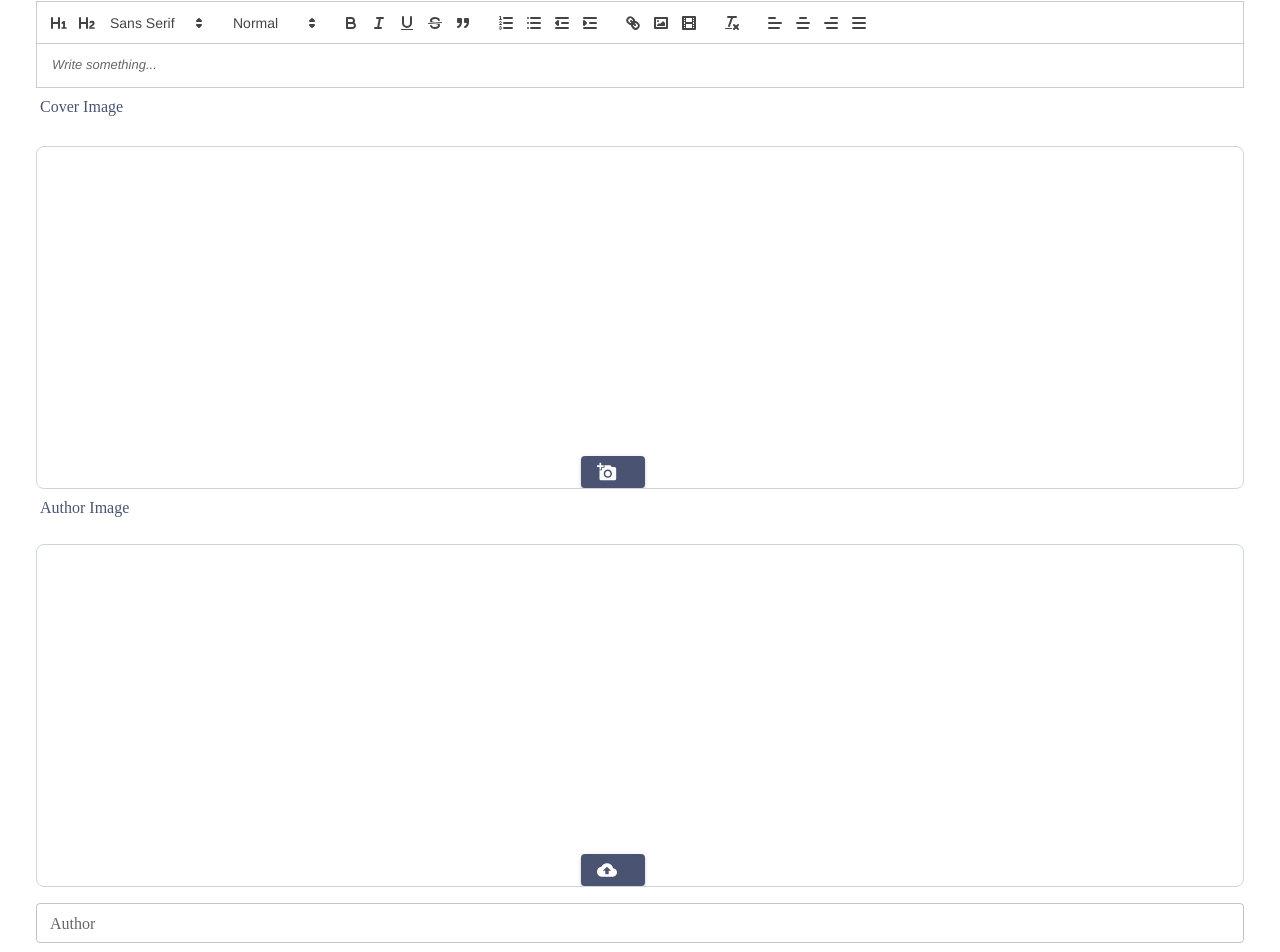
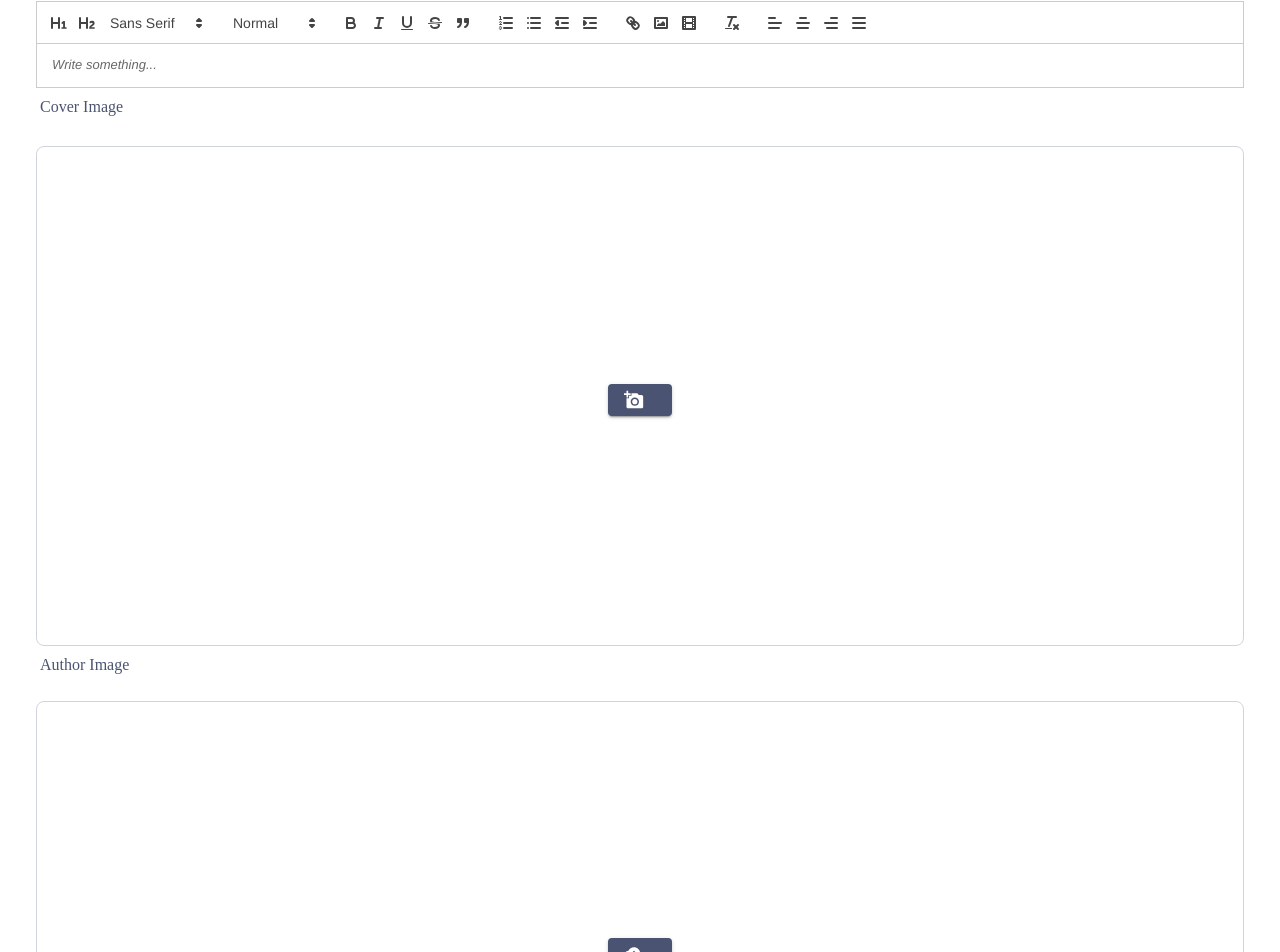
Before and after one commit to Software-Lifecycle-Consultants/slc-open-hms, a Next.js app: page /admin/blog in a window 1280 px wide. Shown: the part 335-1287 px from the top of the page. Built offline with nearby package versions, Linux system fonts and the light colour scheme.

Commit message:
Add some styles to image uploaders and documented both files

```diff
--- a/app/admin/components/blog/BlogForm.tsx
+++ b/app/admin/components/blog/BlogForm.tsx
@@ -1,4 +1,5 @@
-"use client";
+"use client"; // This directive indicates that the component is client-side rendered in Next.js.
+
 import {
   Card,
   Grid,
@@ -8,19 +9,21 @@ import {
   CardContent,
   Typography,
   Box,
-} from "@mui/material";
-import { useState } from "react";
-import dynamic from "next/dynamic";
-import Autocomplete from "@mui/material/Autocomplete";
-import { mulish } from "@/app/fonts";
-import AddAPhotoIcon from "@mui/icons-material/AddAPhoto";
-import { styled } from "@mui/material/styles";
-import CloudUploadIcon from "@mui/icons-material/CloudUpload";
+} from "@mui/material"; // Importing MUI components.
+import { useState } from "react"; // Importing useState hook from React.
+import dynamic from "next/dynamic"; // Importing dynamic for lazy loading.
+import Autocomplete from "@mui/material/Autocomplete"; // Importing Autocomplete component from MUI.
+import { mulish } from "@/app/fonts"; // Importing custom font class.
+import AddAPhotoIcon from "@mui/icons-material/AddAPhoto"; // Importing icon from MUI.
+import { styled } from "@mui/material/styles"; // Importing styled for custom styling.
+import CloudUploadIcon from "@mui/icons-material/CloudUpload"; // Importing icon from MUI.
 
+// Dynamically importing the TextEditor component to enable client-side rendering only.
 const TextEditor = dynamic(() => import("./TextEditor"), {
   ssr: false,
 });
 
+// Interface defining the structure of the blog form values.
 interface BlogFormValues {
   title: string;
   subTitle: string;
@@ -33,6 +36,7 @@ interface BlogFormValues {
   linkedin: string;
 }
 
+// Custom styled component to visually hide the input element.
 const VisuallyHiddenInput = styled("input")({
   clip: "rect(0 0 0 0)",
   clipPath: "inset(50%)",
@@ -45,7 +49,9 @@ const VisuallyHiddenInput = styled("input")({
   width: 1,
 });
 
+// Main BlogForm component.
 const BlogForm: React.FC = () => {
+  // useState hook to manage form values.
   const [formValues, setFormValues] = useState<BlogFormValues>({
     title: "",
     subTitle: "",
@@ -58,22 +64,28 @@ const BlogForm: React.FC = () => {
     linkedin: "",
   });
 
+  // Handler to update form values based on input changes.
   const handleInputChange = (e: React.ChangeEvent<HTMLInputElement>) => {
     const { name, value } = e.target;
     setFormValues({ ...formValues, [name]: value });
   };
 
+  // Handler to update tags array in form values.
   const handleTagsChange = (event: React.ChangeEvent<{}>, value: string[]) => {
     setFormValues({ ...formValues, tags: value });
   };
 
+  // Handler to update body content in form values.
   const handleBodyChange = (body: string) => {
     setFormValues({ ...formValues, bodyContent: body });
   };
 
+  // Handler for form submission.
   const handleSubmit = (e: React.FormEvent) => {
-    e.preventDefault();
-    console.log("Form Values:", formValues);
+    e.preventDefault(); // Prevent default form submission behavior.
+    console.log("Form Values:", formValues); // Log the form values.
+
+    // Reset the form values after submission.
     setFormValues({
       title: "",
       subTitle: "",
@@ -90,7 +102,7 @@ const BlogForm: React.FC = () => {
   return (
     <form onSubmit={handleSubmit}>
       <Card sx={{ marginLeft: "auto", marginRight: "auto" }}>
-        <CardContent>
+        <CardContent sx={{ justifyContent: "center", alignItems: "center" }}>
           <Typography
             variant="h2"
             className={mulish.className}
@@ -111,6 +123,7 @@ const BlogForm: React.FC = () => {
               padding: { xs: "10px 20px 10px 20px" },
             }}
           >
+            {/* Title field */}
             <Grid item>
               <TextField
                 label="Add title"
@@ -123,6 +136,8 @@ const BlogForm: React.FC = () => {
                 onChange={handleInputChange}
               />
             </Grid>
+
+            {/* Sub title field */}
             <Grid item>
               <TextField
                 label="Sub title"
@@ -136,6 +151,7 @@ const BlogForm: React.FC = () => {
               />
             </Grid>
 
+            {/* Tags field */}
             <Grid item>
               <Autocomplete
                 clearIcon={false}
@@ -144,6 +160,7 @@ const BlogForm: React.FC = () => {
                 multiple
                 renderTags={(value, getTagProps) =>
                   value.map((option, index) => (
+                    // eslint-disable-next-line react/jsx-key
                     <Chip label={option} {...getTagProps({ index })} />
                   ))
                 }
@@ -154,6 +171,8 @@ const BlogForm: React.FC = () => {
                 value={formValues.tags}
               />
             </Grid>
+
+            {/* TextEditor component for rich text editing */}
             <Grid item>
               <TextEditor
                 onBodyChange={handleBodyChange}
@@ -174,7 +193,6 @@ const BlogForm: React.FC = () => {
               Cover Image
             </Typography>
           </Grid>
-
           <Grid
             container
             spacing={{ xs: 1, sm: 2, md: 2 }}
@@ -184,18 +202,34 @@ const BlogForm: React.FC = () => {
               marginBottom: "20px",
             }}
           >
-            <Grid item xs={12} sm={12} md={12} lg={12}>
+            {/* Cover Image Upload */}
+            <Grid
+              item
+              xs={12}
+              sm={12}
+              md={12}
+              lg={12}
+              sx={{ alignItems: "center" }}
+            >
               <Card
                 elevation={0}
                 sx={{
-                  height: "auto",
-                  Width: "auto",
+                  height: {
+                    xs: "300px",
+                    sm: "450px",
+                    md: "450px",
+                    lg: "500px",
+                    xl: "550px",
+                  },
+                  width: "auto",
+
                   border: "1px solid",
                   borderRadius: "8px",
                   borderColor: "#D0D5DD",
-                  flexShrink: "0",
-                  paddingTop: "25%",
-                  paddingLeft: "45%",
+                  display: "flex",
+                  justifyContent: "center",
+                  alignItems: "center",
+                  padding: "16px",
                 }}
               >
                 <Button
@@ -227,18 +261,26 @@ const BlogForm: React.FC = () => {
               Author Image
             </Typography>
 
+            {/* Author Image Upload */}
             <Grid item xs={12} sm={12} md={12} lg={12} xl={12}>
               <Card
                 elevation={0}
                 sx={{
-                  height: "auto",
-                  Width: "auto",
+                  height: {
+                    xs: "300px",
+                    sm: "450px",
+                    md: "450px",
+                    lg: "500px",
+                    xl: "550px",
+                  },
+                  width: "auto",
                   border: "1px solid",
                   borderRadius: "8px",
                   borderColor: "#D0D5DD",
-                  flexShrink: "0",
-                  paddingTop: "25%",
-                  paddingLeft: "45%",
+                  display: "flex",
+                  justifyContent: "center",
+                  alignItems: "center",
+                  padding: "16px",
                 }}
               >
                 <Button
@@ -257,6 +299,7 @@ const BlogForm: React.FC = () => {
               </Card>
             </Grid>
 
+            {/* Author field */}
             <Grid item>
               <TextField
                 label="Author"
@@ -270,6 +313,7 @@ const BlogForm: React.FC = () => {
               />
             </Grid>
 
+            {/* Author Description field */}
             <Grid item>
               <TextField
                 label="Author Description..."
@@ -306,6 +350,7 @@ const BlogForm: React.FC = () => {
               Social Media Links
             </Typography>
 
+            {/* Social Media Links fields */}
             <Grid item>
               <TextField
                 label="Twitter"
@@ -389,4 +434,4 @@ const BlogForm: React.FC = () => {
   );
 };
 
-export default BlogForm;
+export default BlogForm; // Exporting the BlogForm component as default.
--- a/app/admin/components/blog/TextEditor.tsx
+++ b/app/admin/components/blog/TextEditor.tsx
@@ -1,39 +1,44 @@
-"use client";
-import React, { useEffect } from "react";
-import ReactQuill from "react-quill";
-import "react-quill/dist/quill.snow.css";
+"use client"; // This directive indicates that the component is client-side rendered in Next.js.
+
+import React, { useEffect } from "react"; // Importing React and the useEffect hook.
+import ReactQuill from "react-quill"; // Importing the ReactQuill component.
+import "react-quill/dist/quill.snow.css"; // Importing the Quill editor's snow theme CSS.
 
 interface TextEditorProps {
-  onBodyChange: (body: string) => void;
-  bodyContent: string;
+  onBodyChange: (body: string) => void; // Function to handle changes in the editor content.
+  bodyContent: string; // Initial content for the editor.
 }
 
 const TextEditor: React.FC<TextEditorProps> = ({
   onBodyChange,
   bodyContent,
 }) => {
+  // Function to handle content change in the editor.
   const handleBodyChange = (content: string) => {
-    onBodyChange(content);
+    onBodyChange(content); // Call the provided onBodyChange function with the new content.
   };
 
+  // Effect to set the initial content when the bodyContent prop changes.
   useEffect(() => {
     handleBodyChange(bodyContent);
   }, [bodyContent]);
 
   return (
     <div>
+      {/* ReactQuill component for rich text editing */}
       <ReactQuill
-        placeholder="Write something..."
-        modules={modules}
-        formats={formats}
-        onChange={handleBodyChange}
-        value={bodyContent}
-        theme="snow"
+        placeholder="Write something..." // Placeholder text in the editor.
+        modules={modules} // Toolbar and other configurations.
+        formats={formats} // Supported formats in the editor.
+        onChange={handleBodyChange} // Handler for content changes.
+        value={bodyContent} // The content of the editor.
+        theme="snow" // Editor theme.
       />
     </div>
   );
 };
 
+// Configuration for the toolbar in the Quill editor.
 const modules = {
   toolbar: [
     [{ header: "1" }, { header: "2" }, { font: [] }],
@@ -56,6 +61,7 @@ const modules = {
   ],
 };
 
+// Supported formats for content in the Quill editor.
 const formats = [
   "header",
   "font",
@@ -74,4 +80,4 @@ const formats = [
   "align",
 ];
 
-export default TextEditor;
+export default TextEditor; // Exporting the TextEditor component as default.
```
